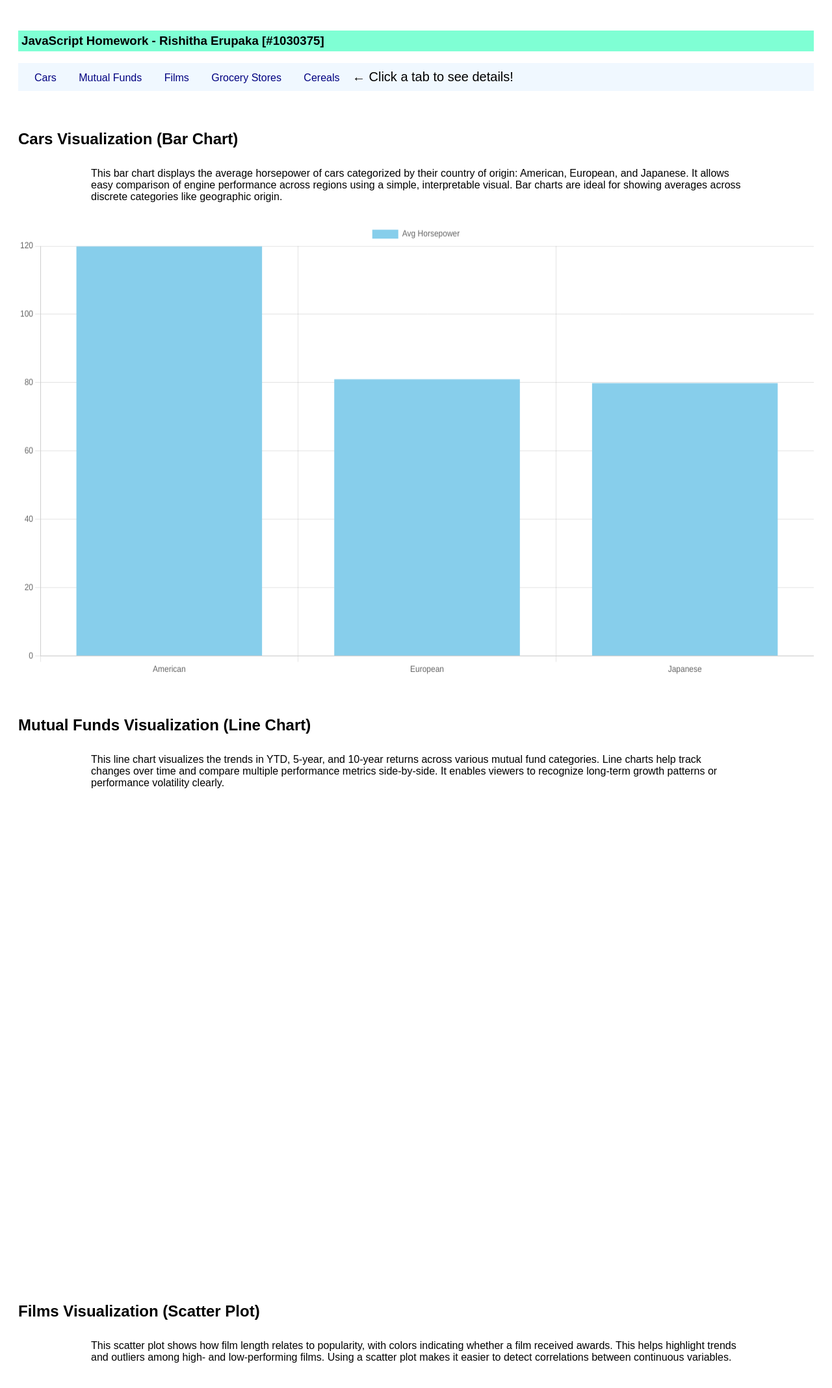
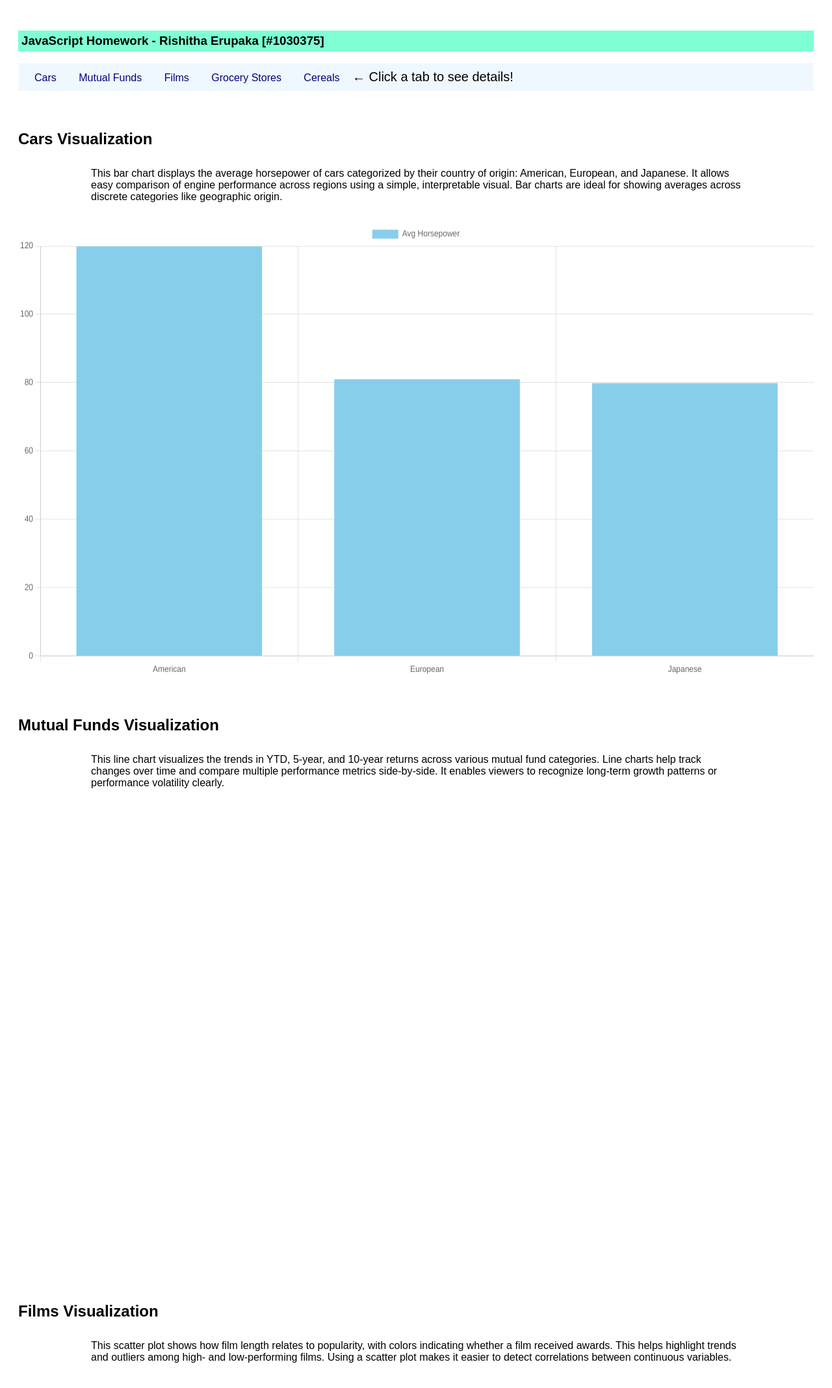
Before and after one commit to RishithaE1030375/Visualizations-homework2, a plain HTML site: page index.html in a window 1280 px wide. Shown: the top 2136 px of the page at 65% size. Drawn offline with nearby package versions, Linux system fonts and the light colour scheme; no server answers.

Commit message:
Update index.html

```diff
--- a/index.html
+++ b/index.html
@@ -27,7 +27,7 @@
 </nav>
 
 <section id="cars">
-    <h2>Cars Visualization (Bar Chart)</h2>
+    <h2>Cars Visualization</h2>
     <div class="report">
         This bar chart displays the average horsepower of cars categorized by their country of origin: American, European, and Japanese.
         It allows easy comparison of engine performance across regions using a simple, interpretable visual.
@@ -37,7 +37,7 @@
 </section>
 
 <section id="mutualfunds">
-    <h2>Mutual Funds Visualization (Line Chart)</h2>
+    <h2>Mutual Funds Visualization</h2>
     <div class="report">
         This line chart visualizes the trends in YTD, 5-year, and 10-year returns across various mutual fund categories.
         Line charts help track changes over time and compare multiple performance metrics side-by-side.
@@ -47,7 +47,7 @@
 </section>
 
 <section id="films">
-    <h2>Films Visualization (Scatter Plot)</h2>
+    <h2>Films Visualization</h2>
     <div class="report">
         This scatter plot shows how film length relates to popularity, with colors indicating whether a film received awards.
         This helps highlight trends and outliers among high- and low-performing films.
@@ -57,7 +57,7 @@
 </section>
 
 <section id="grocery">
-    <h2>Grocery Stores Visualization (Pie Chart)</h2>
+    <h2>Grocery Stores Visualization</h2>
     <div class="report">
         This pie chart illustrates the proportion of total purchases made using each payment method.
         It provides a quick view of consumer preferences in payment behavior.
@@ -67,7 +67,7 @@
 </section>
 
 <section id="cereals">
-    <h2>Cereals Visualization (Bubble Chart)</h2>
+    <h2>Cereals Visualization</h2>
     <div class="report">
         This bubble chart compares sugar and protein content for various cereals.
         Each cereal is shown as a bubble with position based on nutritional values.
@@ -77,7 +77,7 @@
 </section>
 
 <script>
-// Generic CSV loader
+// CSV loading
 function loadCSV(file, callback) {
     Papa.parse(file, {
         download: true,
```
